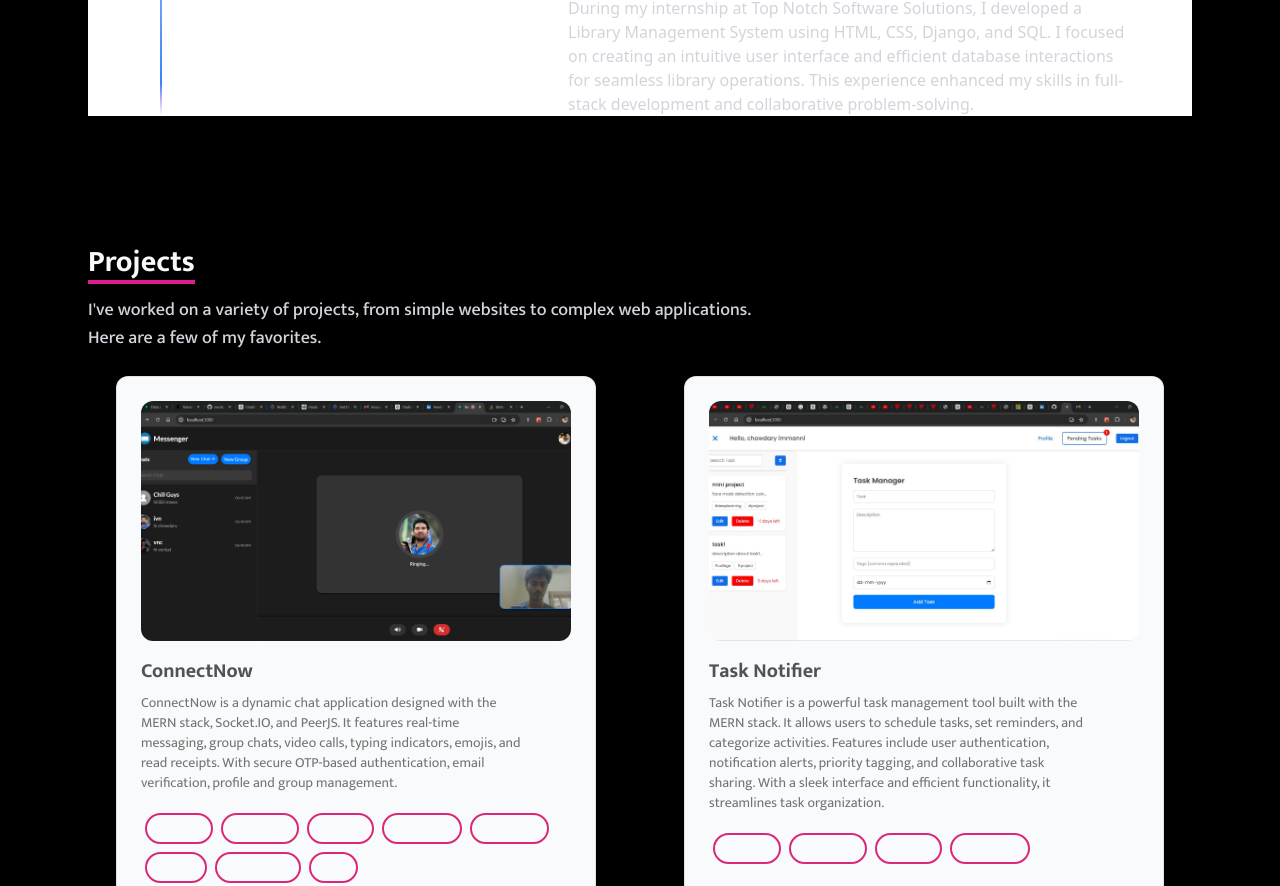
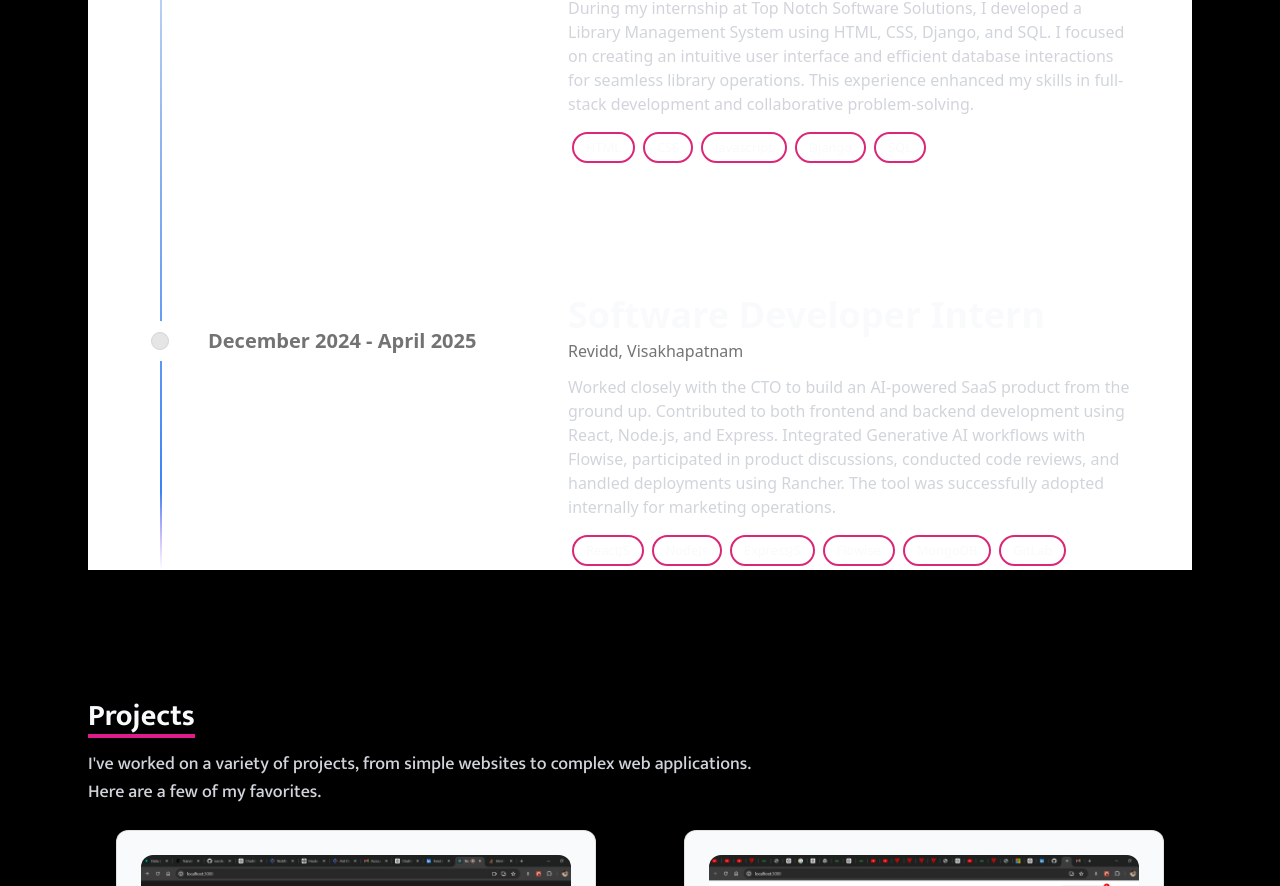
Before and after one commit to venkata-chowdary/Portfolio-website-01, a Next.js app in the folder my-app/: page / in a window 1280 px wide. Shown: the part 1914-2800 px from the top of the page. Built offline with nearby package versions, Linux system fonts and the light colour scheme.

Commit message:
update experience section

```diff
--- a/my-app/src/components/ExpTimeLine.jsx
+++ b/my-app/src/components/ExpTimeLine.jsx
@@ -1,6 +1,7 @@
 import Image from "next/image";
 import React from "react";
 import { Timeline } from "@/components/ui/timeline";
+import { Skill } from "./Skill";
 
 export function ExpTimeLine() {
     const data = [
@@ -13,9 +14,30 @@ export function ExpTimeLine() {
                         <h3 className="text-xs lg:text-base font-medium text-neutral-500">TopNotch Software Solutions, <span>Visakhapatnam</span></h3>
                     </div>
                     <p className="text-sm lg:text-base text-gray-300 ">During my internship at Top Notch Software Solutions, I developed a Library Management System using HTML, CSS, Django, and SQL. I focused on creating an intuitive user interface and efficient database interactions for seamless library operations. This experience enhanced my skills in full-stack development and collaborative problem-solving.</p>
+                    <div className="flex flex-wrap mt-1">
+                        {["HTML", "CSS", "Javascript", "Django", "SQL"].map((tech) => (
+                            <Skill key={tech} skill={tech} />
+                        ))}
+                    </div>
                 </div>
             ),
-        },
+        }, {
+            title: "December 2024 - April 2025",
+            content: (
+                <div className="flex flex-col space-y-2 lg:space-y-3">
+                    <div>
+                        <h2 className="text-2xl lg:text-4xl font-bold mb-1">Software Developer Intern</h2>
+                        <h3 className="text-xs lg:text-base font-medium text-neutral-500">Revidd, <span>Visakhapatnam</span></h3>
+                    </div>
+                    <p className="text-sm lg:text-base text-gray-300 ">Worked closely with the CTO to build an AI-powered SaaS product from the ground up. Contributed to both frontend and backend development using React, Node.js, and Express. Integrated Generative AI workflows with Flowise, participated in product discussions, conducted code reviews, and handled deployments using Rancher. The tool was successfully adopted internally for marketing operations.</p>
+                    <div className="flex flex-wrap mt-1">
+                        {["ReactJS", "NodeJs", "ExpressJS", "Flowise", "MongoDB", "GitLab"].map((tech) => (
+                            <Skill key={tech} skill={tech} />
+                        ))}
+                    </div>
+                </div>
+            )
+        }
 
     ];
     return (
--- a/my-app/src/components/Skill.jsx
+++ b/my-app/src/components/Skill.jsx
@@ -1,5 +1,7 @@
-export function Skill({skill}){
+export function Skill({ skill }) {
     return (
-        <p className="text-[.8rem] m-1 rounded-2xl border-pink-600 border-2 px-3 py-1">{skill}</p>
-    )
+        <p className="cursor-pointer text-[.8rem] m-1 rounded-2xl border-pink-600 border-2 px-3 py-1 hover:bg-pink-600 font-medium transition-colors duration-300 ease-in-out">
+            {skill}
+        </p>
+    );
 }
```
